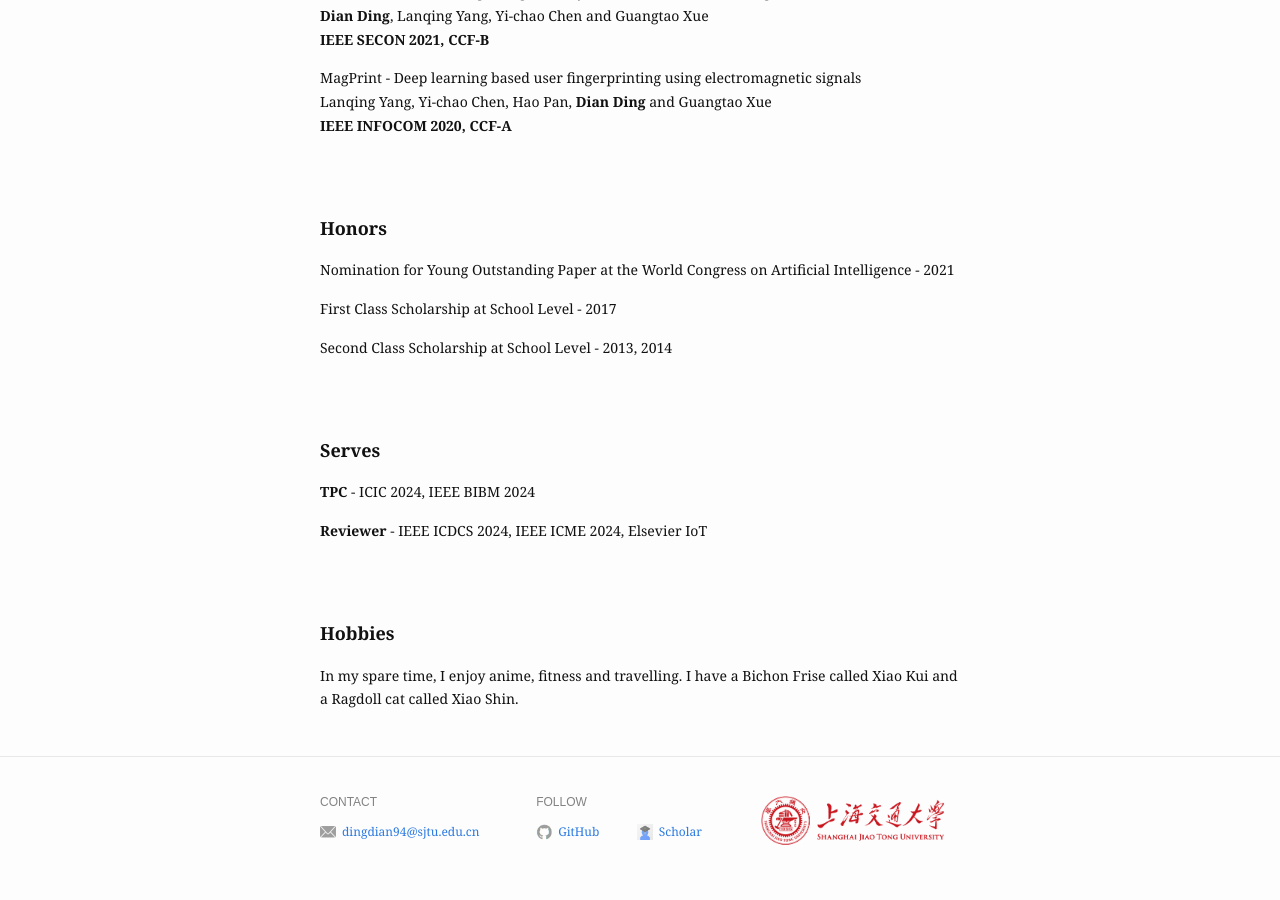
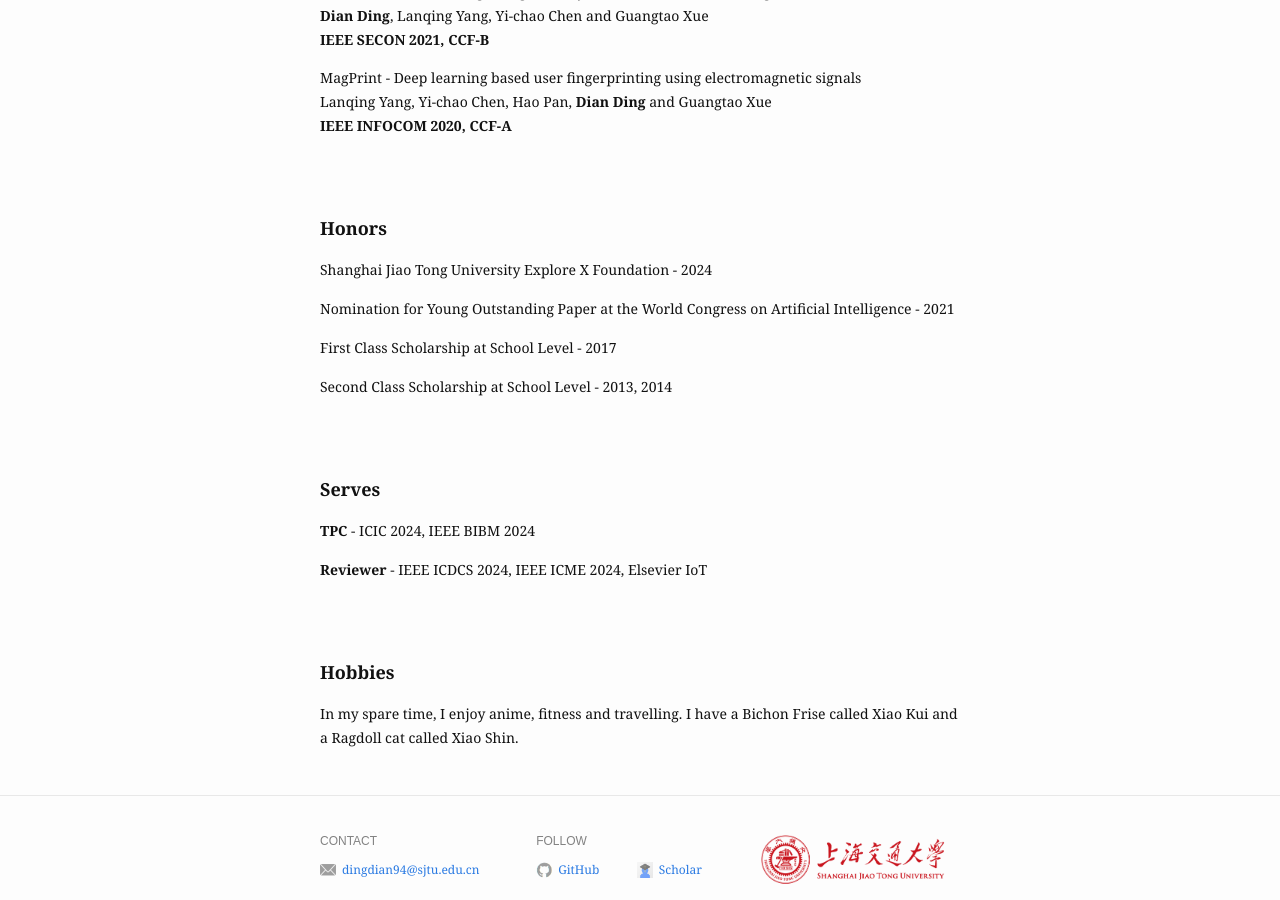
Before and after one commit to dianding0102/dian_web, a Jekyll site: the page built from index.md, in a window 1280 px wide and 900 px high, scrolled down 2139 px. Built offline with Jekyll 4.4.1, drawn with Linux system fonts in a browser that asks for light colours.

Commit message:
1
explore x

```diff
--- a/_layouts/home.html
+++ b/_layouts/home.html
@@ -145,6 +145,9 @@
         <p>
         <font size=4><b>Honors</b></font>
         </p>
+        <p>
+          Shanghai Jiao Tong University Explore X Foundation - 2024
+        </p>
           <p>
             Nomination for Young Outstanding Paper at the World Congress on Artificial Intelligence - 2021
         </p>
```
